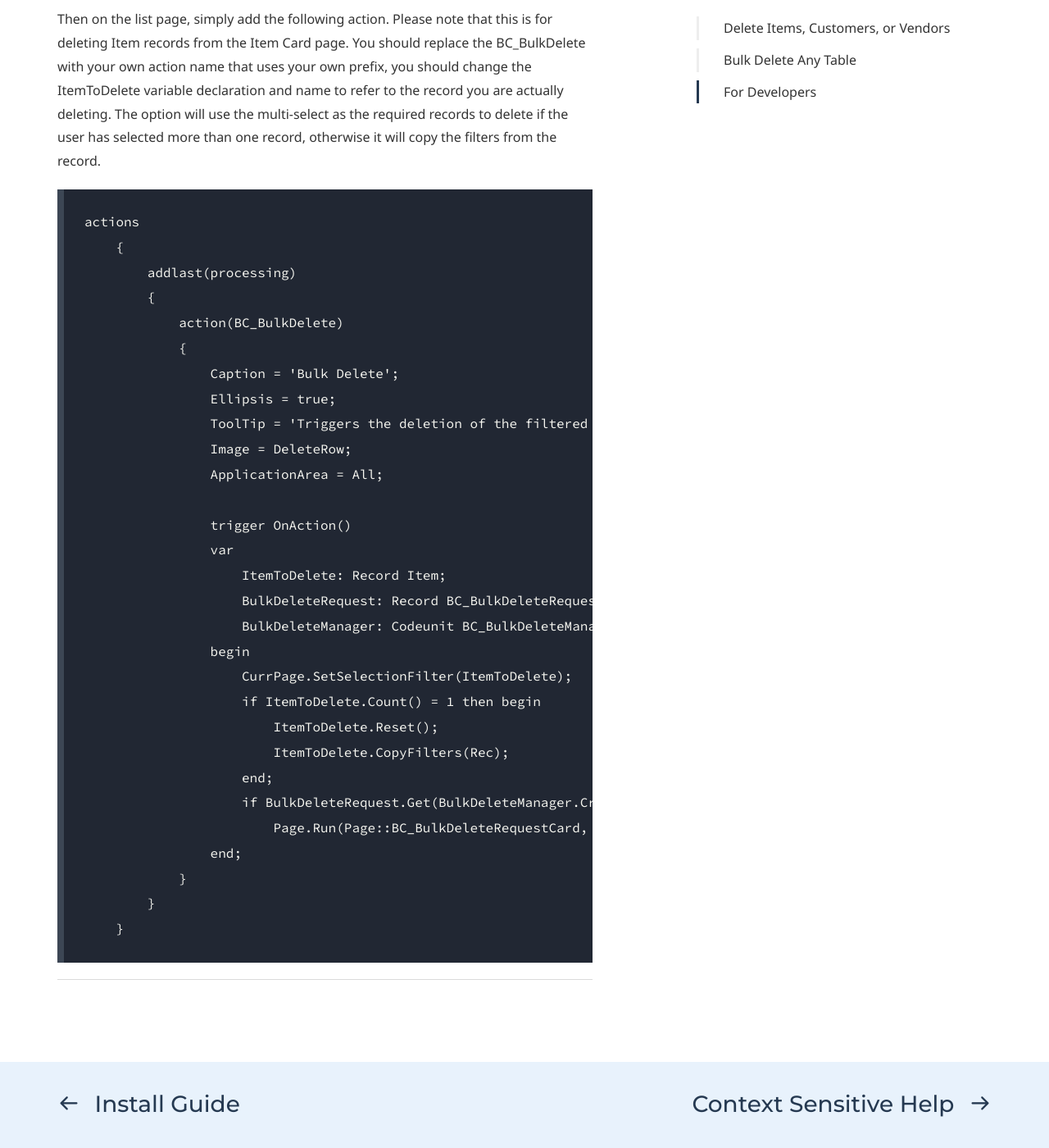
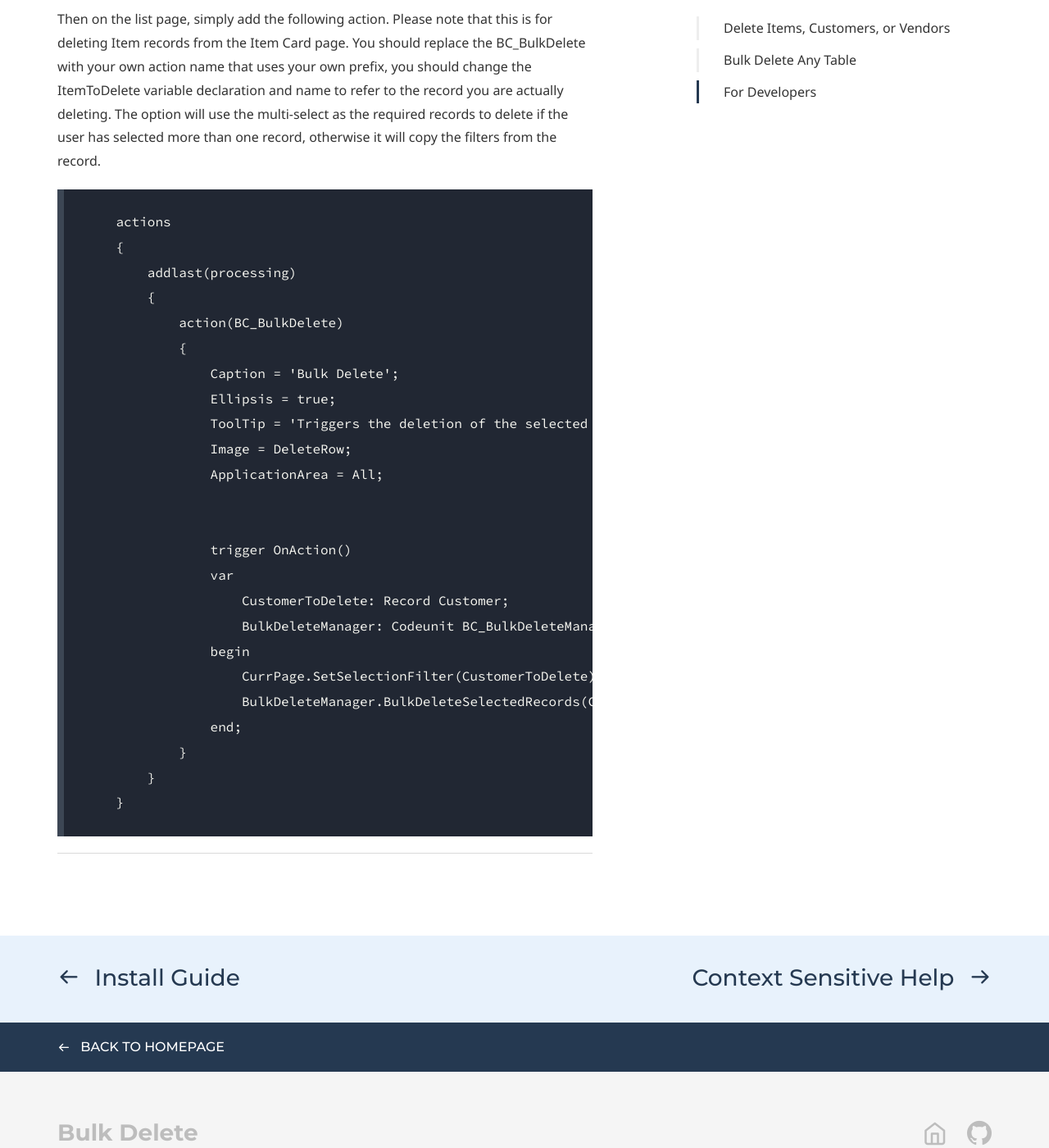
Before and after one commit to BCAppsLimited/BulkDelete, a Jekyll site: the page built from usage-scenarios.md, in a window 1280 px wide and 1400 px high, scrolled down 6640 px. Shown: the whole window at 82% size. Built offline with Jekyll 4.4.1, drawn with Linux system fonts in a browser that asks for light colours; some web fonts are replaced.

Commit message:
Updated sample code with latest version

````diff
--- a/usage-scenarios.md
+++ b/usage-scenarios.md
@@ -106,7 +106,7 @@ If you want to add the **Bulk Delete** action to your own extensions, you can si
 Then on the list page, simply add the following action. Please note that this is for deleting Item records from the Item Card page. You should replace the BC_BulkDelete with your own action name that uses your own prefix, you should change the ItemToDelete variable declaration and name to refer to the record you are actually deleting. The option will use the multi-select as the required records to delete if the user has selected more than one record, otherwise it will copy the filters from the record.
 
 ```
-actions
+    actions
     {
         addlast(processing)
         {
@@ -114,23 +114,18 @@ actions
             {
                 Caption = 'Bulk Delete';
                 Ellipsis = true;
-                ToolTip = 'Triggers the deletion of the filtered or selected records.';
+                ToolTip = 'Triggers the deletion of the selected records.';
                 Image = DeleteRow;
                 ApplicationArea = All;
 
+
                 trigger OnAction()
                 var
-                    ItemToDelete: Record Item;
-                    BulkDeleteRequest: Record BC_BulkDeleteRequest;
+                    CustomerToDelete: Record Customer;
                     BulkDeleteManager: Codeunit BC_BulkDeleteManager;
                 begin
-                    CurrPage.SetSelectionFilter(ItemToDelete);
-                    if ItemToDelete.Count() = 1 then begin
-                        ItemToDelete.Reset();
-                        ItemToDelete.CopyFilters(Rec);
-                    end;
-                    if BulkDeleteRequest.Get(BulkDeleteManager.CreateBulkDeleteRequest(ItemToDelete)) then
-                        Page.Run(Page::BC_BulkDeleteRequestCard, BulkDeleteRequest);
+                    CurrPage.SetSelectionFilter(CustomerToDelete);
+                    BulkDeleteManager.BulkDeleteSelectedRecords(CustomerToDelete);
                 end;
             }
         }
````
